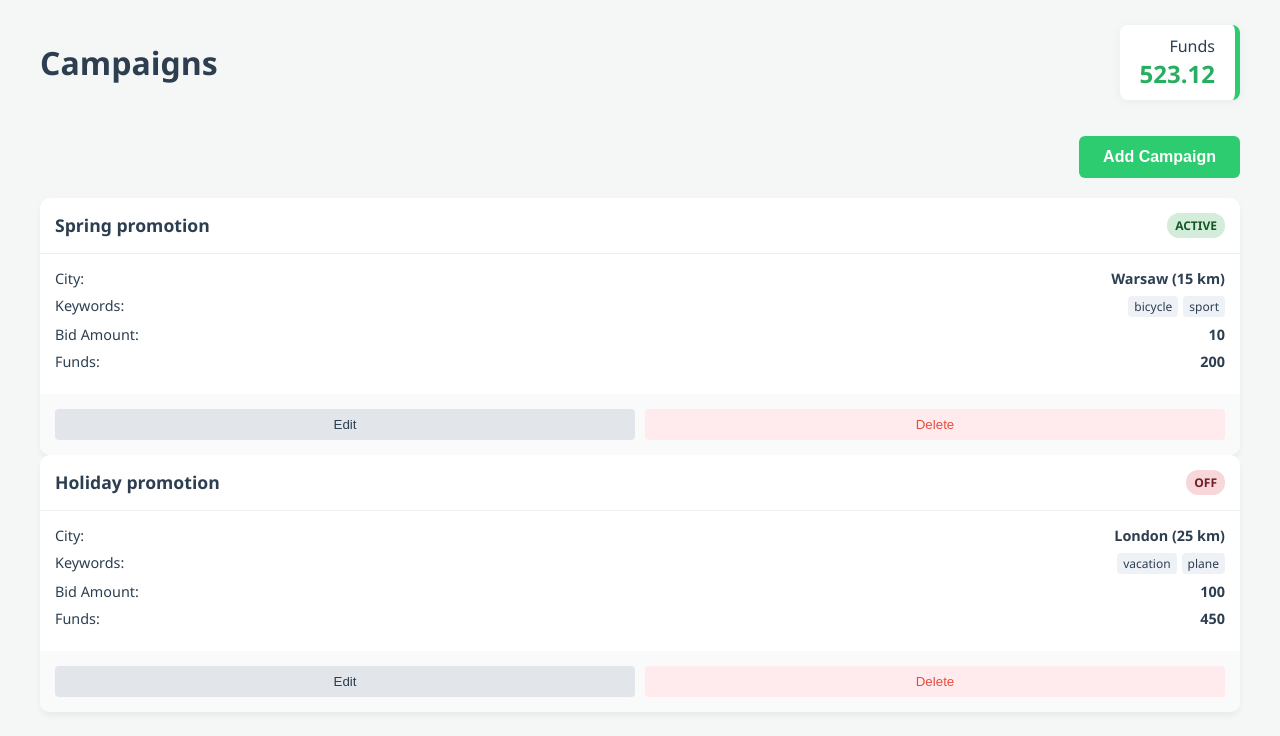
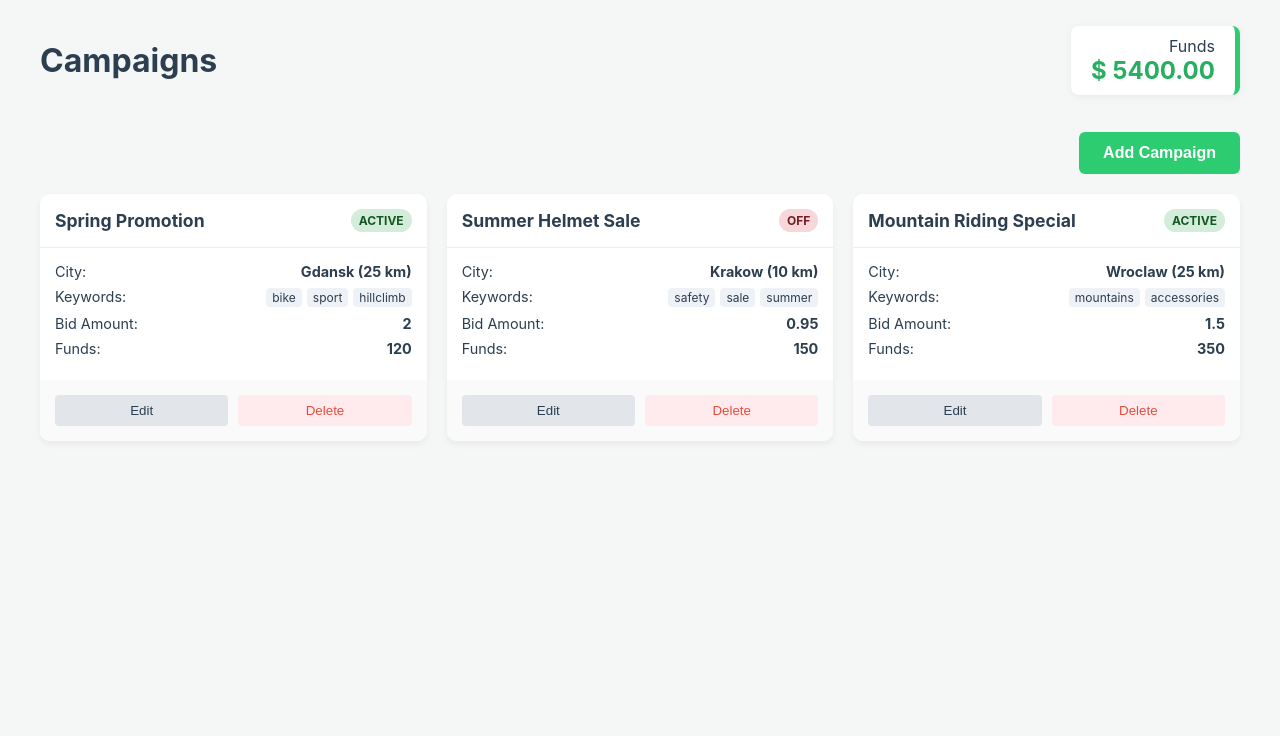
Before and after one commit to osiakmikolaj/campaigns, a React (Create React App) app: page / in a window 1280 px wide. Shown: the top 736 px of the page. Built offline with nearby package versions, Linux system fonts and the light colour scheme; data requests are answered from the project's data file.

Commit message:
Updated styling, added edit functionality, code refactoring

```diff
--- a/db.json
+++ b/db.json
@@ -1,28 +1,124 @@
 {
     "wallet": {
-        "balance": 523.12,
-        "currency": "Emerald"
+        "balance": 5400,
+        "currency": "$"
     },
+    "products": [
+        {
+            "id": "101",
+            "name": "Mountain Bike X2000"
+        },
+        {
+            "id": "102",
+            "name": "Protective Helmet Pro"
+        },
+        {
+            "id": "103",
+            "name": "Sports Water Bottle 500ml"
+        }
+    ],
+    "towns": [
+        {
+            "id": "1",
+            "name": "Warsaw"
+        },
+        {
+            "id": "2",
+            "name": "Krakow"
+        },
+        {
+            "id": "3",
+            "name": "Poznan"
+        },
+        {
+            "id": "4",
+            "name": "Wroclaw"
+        },
+        {
+            "id": "5",
+            "name": "Gdansk"
+        }
+    ],
+    "keywords": [
+        {
+            "id": "1",
+            "name": "bike"
+        },
+        {
+            "id": "2",
+            "name": "sport"
+        },
+        {
+            "id": "3",
+            "name": "mountains"
+        },
+        {
+            "id": "4",
+            "name": "road"
+        },
+        {
+            "id": "5",
+            "name": "accessories"
+        },
+        {
+            "id": "6",
+            "name": "safety"
+        },
+        {
+            "id": "7",
+            "name": "summer"
+        },
+        {
+            "id": "8",
+            "name": "sale"
+        }
+    ],
     "campaigns": [
         {
-            "id": 1,
-            "name": "Spring promotion",
-            "keywords": ["bicycle", "sport"],
-            "bidAmount": 10,
-            "campaignFund": 200.0,
+            "id": "1",
+            "name": "Spring Promotion",
+            "keywords": [
+                {
+                    "id": 1765399266878,
+                    "name": "bike"
+                },
+                {
+                    "id": 1765399266879,
+                    "name": "sport"
+                },
+                {
+                    "id": 1765399266880,
+                    "name": "hillclimb"
+                }
+            ],
+            "bidAmount": 2,
+            "campaignFund": 120,
             "status": "on",
-            "town": "Warsaw",
-            "radius": 15
+            "town": "Gdansk",
+            "radius": 25,
+            "productId": 101
         },
         {
-            "id": 2,
-            "name": "Holiday promotion",
-            "keywords": ["vacation", "plane"],
-            "bidAmount": 100,
-            "campaignFund": 450.0,
+            "id": "2",
+            "name": "Summer Helmet Sale",
+            "keywords": ["safety", "sale", "summer"],
+            "bidAmount": 0.95,
+            "campaignFund": 150,
             "status": "off",
-            "town": "London",
-            "radius": 25
+            "town": "Krakow",
+            "radius": 10,
+            "productId": 102
+        },
+        {
+            "id": "3",
+            "name": "Mountain Riding Special",
+            "keywords": ["mountains", "accessories"],
+            "bidAmount": 1.5,
+            "campaignFund": 350,
+            "status": "on",
+            "town": "Wroclaw",
+            "radius": 25,
+            "productId": 103
         }
     ]
 }
--- a/src/App.css
+++ b/src/App.css
@@ -1,16 +1,4 @@
-:root {
-    --primary: #2ecc71;
-    --primary-dark: #27ae60;
-    --bg-color: #f4f7f6;
-    --card-bg: #ffffff;
-    --text-main: #2c3e50;
-    --text-muted: #7f8c8d;
-    --danger: #e74c3c;
-}
-
 body {
     background-color: var(--bg-color);
-    font-family: "Segoe UI", Tahoma, Geneva, Verdana, sans-serif;
     color: var(--text-main);
-    margin: 0;
 }
--- a/src/App.js
+++ b/src/App.js
@@ -1,11 +1,21 @@
-// import logo from './logo.svg';
+import { use, useState } from "react";
 import "./App.css";
 import Dashboard from "./components/Dashboard";
+import EditCampaign from "./components/EditCampaign";
 
 function App() {
+    const [view, setView] = useState("dashboard");
+    const [editingId, setEditingId] = useState(null);
+
+    const handleStartEdit = (id) => {
+        setEditingId(id);
+        setView("edit");
+    };
+
     return (
         <div className="App">
-            <Dashboard />
+            {view === "dashboard" && <Dashboard onNavigateToCreate={() => setView("create")} onNavigateToEdit={handleStartEdit} />}
+            {view === "edit" && editingId && <EditCampaign id={editingId} onCancel={() => setView("dashboard")} onSuccess={() => setView("dashboard")} />}
         </div>
     );
 }
--- a/src/components/Dashboard.css
+++ b/src/components/Dashboard.css
@@ -50,6 +50,12 @@
 
 .btn-primary:hover {
     background-color: var(--primary-dark);
+}
+
+.campaign-grid {
+    display: grid;
+    grid-template-columns: repeat(auto-fill, minmax(300px, 1fr));
+    gap: 20px;
 }
 
 .campaign-card {
@@ -171,6 +177,10 @@
         border-bottom: 5px solid var(--primary);
     }
 
+    .action-bar {
+        justify-content: center;
+    }
+
     .campaign-grid {
         grid-template-columns: 1fr;
     }
--- a/src/components/Dashboard.jsx
+++ b/src/components/Dashboard.jsx
@@ -2,7 +2,7 @@ import { useEffect, useState } from "react";
 import "./Dashboard.css";
 import CampaignCard from "./CampaignCard";
 
-const Dashboard = () => {
+const Dashboard = ({ onNavigateToEdit, onNavigateToCreate }) => {
     const [campaigns, setCampaigns] = useState([]);
     const [wallet, setWallet] = useState(null);
     const [loading, setLoading] = useState(true);
@@ -43,8 +43,9 @@ const Dashboard = () => {
         }
     };
 
-    // todo
-    const handleEdit = (id) => {};
+    const handleEdit = (id) => {
+        onNavigateToEdit(id);
+    };
 
     if (loading) return <div>Loading campaigns...</div>;
 
@@ -54,12 +55,16 @@ const Dashboard = () => {
                 <h1>Campaigns</h1>
                 <div className="wallet-card">
                     <span className="wallet-label">Funds</span>
-                    <span className="wallet-balance">{wallet?.balance.toFixed(2)}</span>
+                    <span className="wallet-balance">
+                        {wallet?.currency} {wallet?.balance.toFixed(2)}
+                    </span>
                 </div>
             </header>
 
             <div className="action-bar">
-                <button className="btn-primary">Add Campaign</button>
+                <button className="btn-primary" onClick={onNavigateToCreate}>
+                    Add Campaign
+                </button>
             </div>
 
             <div className="campaign-grid">
--- /dev/null
+++ b/src/components/EditCampaign.jsx
@@ -0,0 +1,147 @@
+import { useEffect, useState } from "react";
+import "./Dashboard.css";
+
+const EditCampaign = ({ id, onCancel, onSuccess }) => {
+    const [formData, setFormData] = useState({
+        name: "",
+        keywords: "",
+        bidAmount: 0,
+        campaignFund: 0,
+        status: "off",
+        town: "",
+        radius: 0,
+        productId: "",
+    });
+
+    const [towns, setTowns] = useState([]);
+    const [products, setProducts] = useState([]);
+    const [loading, setLoading] = useState(true);
+
+    useEffect(() => {
+        Promise.all([fetch(`/towns`).then((r) => r.json()), fetch(`/products`).then((r) => r.json()), fetch(`/campaigns/${id}`).then((r) => r.json())])
+            .then(([townsData, productsData, campaignData]) => {
+                setTowns(townsData);
+                setProducts(productsData);
+
+                const keywordsString = Array.isArray(campaignData.keywords) ? campaignData.keywords.map((k) => k.name || k).join(", ") : campaignData.keywords;
+
+                setFormData({
+                    ...campaignData,
+                    keywords: keywordsString,
+                });
+                setLoading(false);
+            })
+            .catch((err) => {
+                console.error("Failed to fetch data", err);
+                setLoading(false);
+            });
+    }, [id]);
+
+    const handleChange = (e) => {
+        const { name, value } = e.target;
+        setFormData({ ...formData, [name]: value });
+    };
+
+    const handleSubmit = async (e) => {
+        e.preventDefault();
+
+        try {
+            const updatedCampaign = {
+                ...formData,
+                bidAmount: parseFloat(formData.bidAmount),
+                campaignFund: parseFloat(formData.campaignFund),
+                radius: parseInt(formData.radius),
+                productId: parseInt(formData.productId),
+                keywords: formData.keywords.split(",").map((k, index) => ({
+                    id: Date.now() + index,
+                    name: k.trim(),
+                })),
+            };
+
+            await fetch(`/campaigns/${id}`, { method: "PUT", headers: { "Content-Type": "application/json" }, body: JSON.stringify(updatedCampaign) });
+            alert("The changes are saved!");
+            onSuccess();
+        } catch (e) {
+            console.error("Edit error.", e);
+        }
+    };
+
+    if (loading) {
+        return <div>Loading...</div>;
+    }
+
+    return (
+        <div className="dashboard-container">
+            <h2>Edit Campaign (ID: {id})</h2>
+            <form onSubmit={handleSubmit} className="campaign-form">
+                <div className="form-group">
+                    <label>Campaign name:</label>
+                    <input type="text" name="name" value={formData.name} required onChange={handleChange} />
+                </div>
+
+                <div className="form-group">
+                    <label>Keywords:</label>
+                    <input type="text" name="keywords" value={formData.keywords} onChange={handleChange} />
+                </div>
+
+                <div className="form-group">
+                    <label>Product:</label>
+                    <select name="productId" value={formData.productId} onChange={handleChange} required>
+                        <option value="">-- Select Product --</option>
+                        {products.map((p) => (
+                            <option key={p.id} value={p.id}>
+                                {p.name}
+                            </option>
+                        ))}
+                    </select>
+                </div>
+
+                <div className="form-group">
+                    <label>Miasto:</label>
+                    <select name="town" value={formData.town} required onChange={handleChange}>
+                        <option value="">-- Wybierz miasto --</option>
+                        {towns.map((t) => (
+                            <option key={t.id} value={t.name}>
+                                {t.name}
+                            </option>
+                        ))}
+                    </select>
+                </div>
+
+                <div className="form-group">
+                    <label>Radius (km):</label>
+                    <input type="number" name="radius" value={formData.radius} required onChange={handleChange} />
+                </div>
+
+                <div className="form-group">
+                    <label>Bid Amount:</label>
+                    <input type="number" step="0.01" name="bidAmount" value={formData.bidAmount} required onChange={handleChange} />
+                </div>
+
+                <div className="form-group">
+                    <label>Funds (Emerald):</label>
+                    <input type="number" step="0.01" name="campaignFund" value={formData.campaignFund} required onChange={handleChange} />
+                </div>
+
+                <div className="form-group">
+                    <label>Status:</label>
+                    <select name="status" value={formData.status} onChange={handleChange}>
+                        <option value="on">Active</option>
+                        <option value="off">Not Active</option>
+                    </select>
+                </div>
+
+                <div className="form-actions">
+                    <button type="button" onClick={onCancel} className="btn-secondary">
+                        Cancel
+                    </button>
+                    <button type="submit" className="btn-primary">
+                        Save changes
+                    </button>
+                </div>
+            </form>
+        </div>
+    );
+};
+
+export default EditCampaign;
--- a/src/index.css
+++ b/src/index.css
@@ -1,13 +1,21 @@
+:root {
+    --primary: #2ecc71;
+    --primary-dark: #27ae60;
+    --bg-color: #f4f7f6;
+    --card-bg: #ffffff;
+    --text-main: #2c3e50;
+    --text-muted: #7f8c8d;
+    --danger: #e74c3c;
+}
+
 body {
-  margin: 0;
-  font-family: -apple-system, BlinkMacSystemFont, 'Segoe UI', 'Roboto', 'Oxygen',
-    'Ubuntu', 'Cantarell', 'Fira Sans', 'Droid Sans', 'Helvetica Neue',
-    sans-serif;
-  -webkit-font-smoothing: antialiased;
-  -moz-osx-font-smoothing: grayscale;
+    margin: 0;
+    font-family: -apple-system, BlinkMacSystemFont, "Segoe UI", "Roboto", "Oxygen", "Ubuntu", "Cantarell", "Fira Sans", "Droid Sans", "Helvetica Neue",
+        sans-serif;
+    -webkit-font-smoothing: antialiased;
+    -moz-osx-font-smoothing: grayscale;
 }
 
 code {
-  font-family: source-code-pro, Menlo, Monaco, Consolas, 'Courier New',
-    monospace;
+    font-family: source-code-pro, Menlo, Monaco, Consolas, "Courier New", monospace;
 }
```
